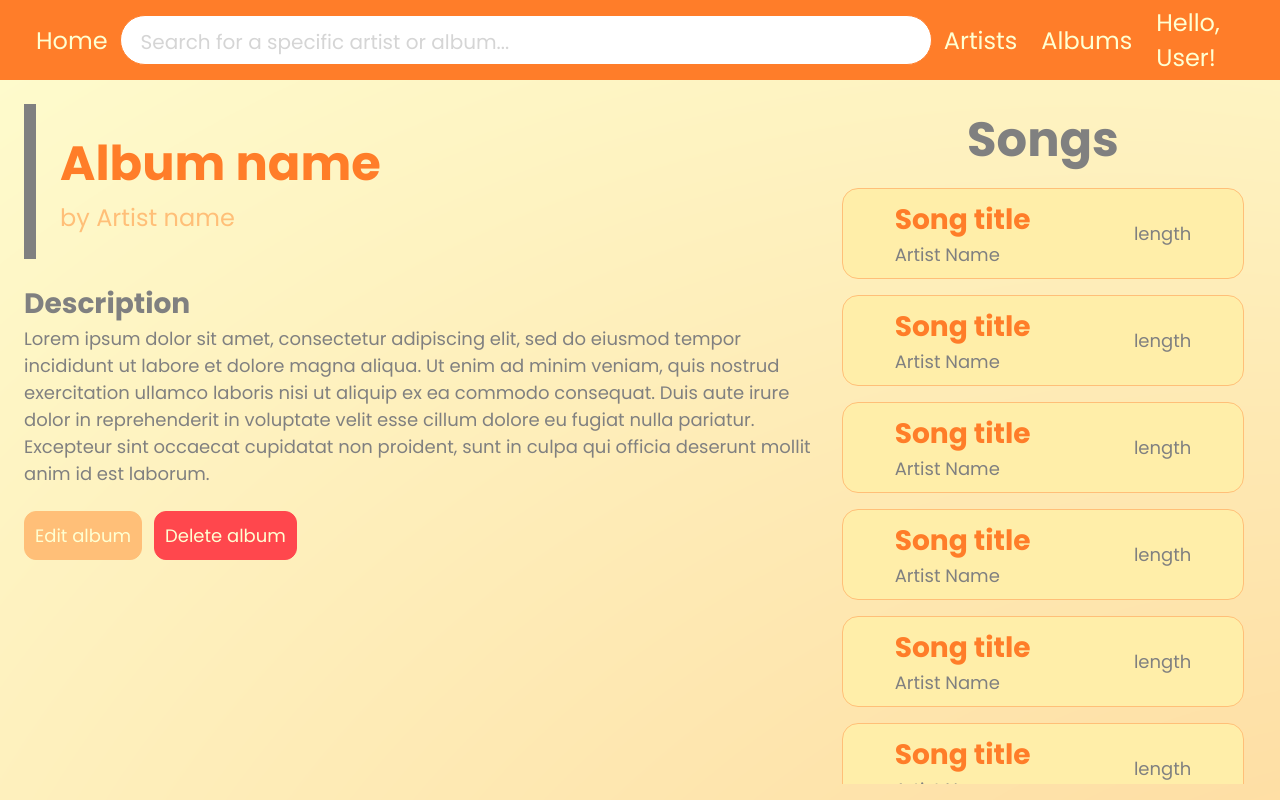
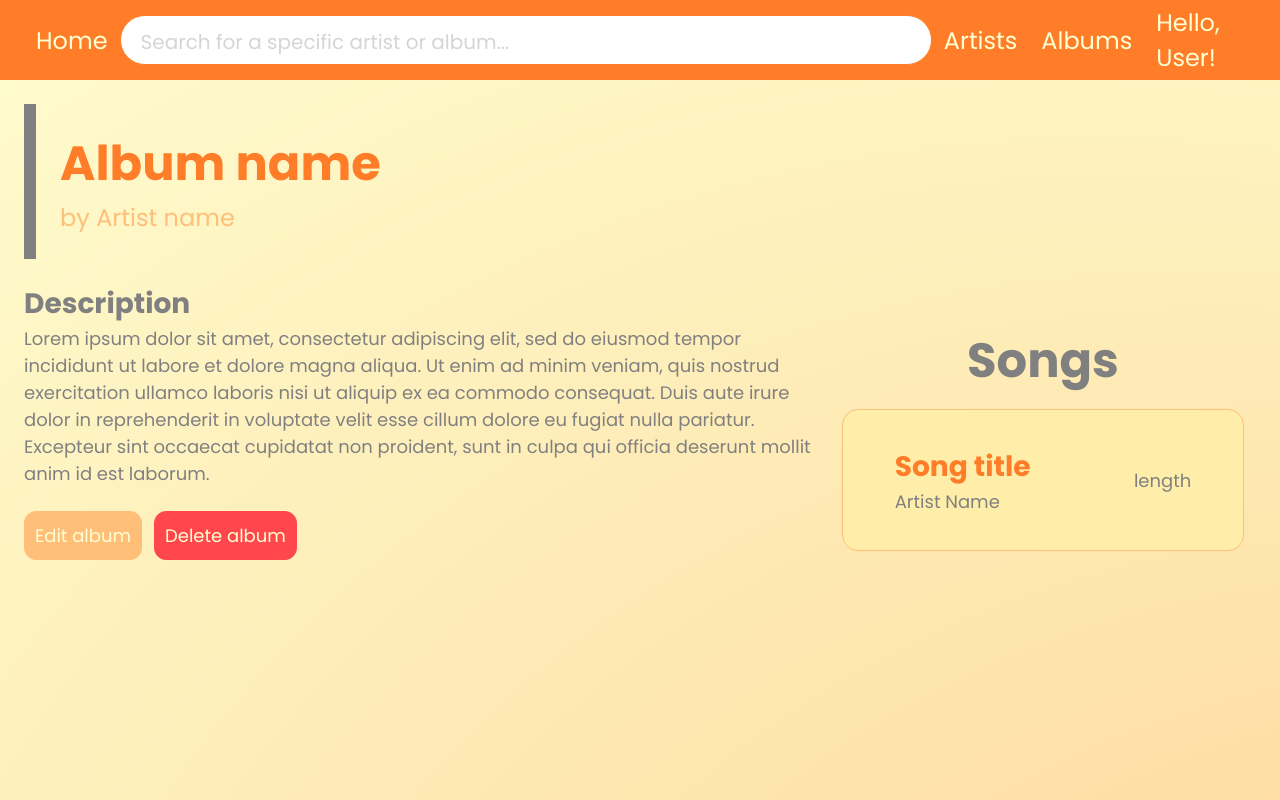
Before and after one commit to franci-andreea/music-digital-library-assesment, a React (Vite) app: page /artist/album in a window 1280 px wide. Shown: the top 800 px of the page. Built offline with nearby package versions, Linux system fonts and the light colour scheme.

Commit message:
remove extra hardcoded divs in ViewAlbumPage

```diff
--- a/src/pages/albums/ViewAlbumPage.jsx
+++ b/src/pages/albums/ViewAlbumPage.jsx
@@ -41,150 +41,6 @@ export default function ViewAlbumPage() {
 
                             <p>length</p>
                         </div>
-
-                        <div className='song-bubble'>
-                            <div className='song-info'>
-                                <h3>Song title</h3>
-                                <p>Artist Name</p>
-                            </div>
-
-                            <p>length</p>
-                        </div>
-
-                        <div className='song-bubble'>
-                            <div className='song-info'>
-                                <h3>Song title</h3>
-                                <p>Artist Name</p>
-                            </div>
-
-                            <p>length</p>
-                        </div>
-
-                        <div className='song-bubble'>
-                            <div className='song-info'>
-                                <h3>Song title</h3>
-                                <p>Artist Name</p>
-                            </div>
-
-                            <p>length</p>
-                        </div>
-
-                        <div className='song-bubble'>
-                            <div className='song-info'>
-                                <h3>Song title</h3>
-                                <p>Artist Name</p>
-                            </div>
-
-                            <p>length</p>
-                        </div>
-
-                        <div className='song-bubble'>
-                            <div className='song-info'>
-                                <h3>Song title</h3>
-                                <p>Artist Name</p>
-                            </div>
-
-                            <p>length</p>
-                        </div>
-
-                        <div className='song-bubble'>
-                            <div className='song-info'>
-                                <h3>Song title</h3>
-                                <p>Artist Name</p>
-                            </div>
-
-                            <p>length</p>
-                        </div>
-
-                        <div className='song-bubble'>
-                            <div className='song-info'>
-                                <h3>Song title</h3>
-                                <p>Artist Name</p>
-                            </div>
-
-                            <p>length</p>
-                        </div>
-
-                        <div className='song-bubble'>
-                            <div className='song-info'>
-                                <h3>Song title</h3>
-                                <p>Artist Name</p>
-                            </div>
-
-                            <p>length</p>
-                        </div>
-
-                        <div className='song-bubble'>
-                            <div className='song-info'>
-                                <h3>Song title</h3>
-                                <p>Artist Name</p>
-                            </div>
-
-                            <p>length</p>
-                        </div>
-
-                        <div className='song-bubble'>
-                            <div className='song-info'>
-                                <h3>Song title</h3>
-                                <p>Artist Name</p>
-                            </div>
-
-                            <p>length</p>
-                        </div>
-
-                        <div className='song-bubble'>
-                            <div className='song-info'>
-                                <h3>Song title</h3>
-                                <p>Artist Name</p>
-                            </div>
-
-                            <p>length</p>
-                        </div>
-
-                        <div className='song-bubble'>
-                            <div className='song-info'>
-                                <h3>Song title</h3>
-                                <p>Artist Name</p>
-                            </div>
-
-                            <p>length</p>
-                        </div>
-
-                        <div className='song-bubble'>
-                            <div className='song-info'>
-                                <h3>Song title</h3>
-                                <p>Artist Name</p>
-                            </div>
-
-                            <p>length</p>
-                        </div>
-
-                        <div className='song-bubble'>
-                            <div className='song-info'>
-                                <h3>Song title</h3>
-                                <p>Artist Name</p>
-                            </div>
-
-                            <p>length</p>
-                        </div>
-
-                        <div className='song-bubble'>
-                            <div className='song-info'>
-                                <h3>Song title</h3>
-                                <p>Artist Name</p>
-                            </div>
-
-                            <p>length</p>
-                        </div>
-
-                        <div className='song-bubble'>
-                            <div className='song-info'>
-                                <h3>Song title</h3>
-                                <p>Artist Name</p>
-                            </div>
-
-                            <p>length</p>
-                        </div>
                     </div>
                 </div>
             </div>
```
